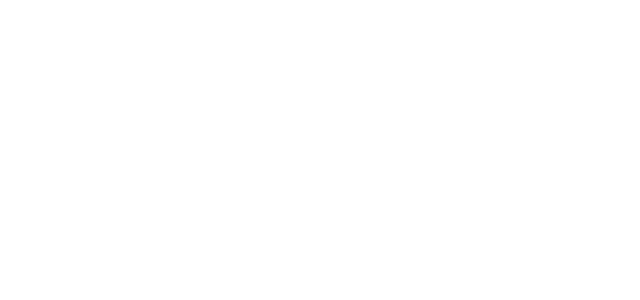
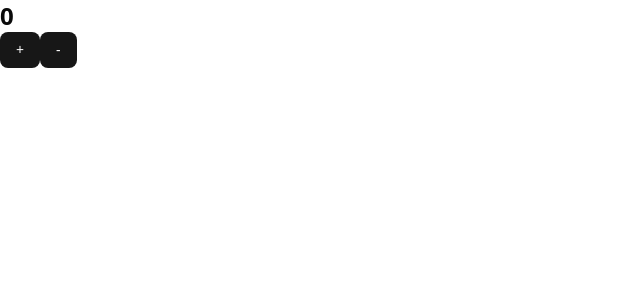
Before and after one commit to this-and-that-dev/onebite-exam, a React (Vite) app: page /counter in a window 1280 px wide. Before the commit this address had no page. Shown: the top 300 px of the page, without its empty margins (0-640 px from the left). Built offline with nearby package versions, Linux system fonts and the light colour scheme.

Commit message:
16. (3.2) Zustand 기본 사용법 1

```diff
--- a/package.json
+++ b/package.json
@@ -25,7 +25,8 @@
     "react-router": "^7.12.0",
     "sonner": "^2.0.7",
     "tailwind-merge": "^3.4.0",
-    "tailwindcss": "^4.1.18"
+    "tailwindcss": "^4.1.18",
+    "zustand": "^5.0.9"
   },
   "devDependencies": {
     "@eslint/js": "^9.25.0",
--- a/src/App.tsx
+++ b/src/App.tsx
@@ -3,6 +3,7 @@
 import IndexPage from "@/pages/index-page.tsx";
 import SignInPage from "@/pages/sign-in-page.tsx";
 import SignUpPage from "@/pages/sign-up-page.tsx";
+import CounterPage from "@/pages/counter-page.tsx";
 
 function AuthLayout() {
   return (
@@ -17,6 +18,7 @@
   return (
     <Routes>
       <Route path="/" element={<IndexPage />} />
+      <Route path="/counter" element={<CounterPage />} />
       <Route element={<AuthLayout />}>
         <Route path="/sign-in" element={<SignInPage />} />
         <Route path="/sign-up" element={<SignUpPage />} />
--- /dev/null
+++ b/src/pages/counter-page.tsx
@@ -0,0 +1,27 @@
+import { useCountStore } from "@/store/count.ts";
+import { Button } from "@/components/ui/button.tsx";
+
+export default function CounterPage() {
+  const count = useCountStore((store) => store.count);
+  const increase = useCountStore((store) => store.increase);
+  const decrease = useCountStore((store) => store.decrease);
+  return (
+    <div>
+      <h1 className="text-2xl font-bold">{count}</h1>
+      <Button
+        onClick={() => {
+          increase();
+        }}
+      >
+        +
+      </Button>
+      <Button
+        onClick={() => {
+          decrease();
+        }}
+      >
+        -
+      </Button>
+    </div>
+  );
+}
--- /dev/null
+++ b/src/store/count.ts
@@ -0,0 +1,22 @@
+import { create } from "zustand";
+//create 는 state, action 함수를 포함하는 객체인 store 를 생성한다.
+
+type Store = {
+  count: number;
+  increase: () => void;
+  decrease: () => void;
+};
+
+export const useCountStore = create<Store>((set, get) => ({
+  count: 0,
+  increase: () => {
+    set((store) => ({
+      count: store.count + 1,
+    }));
+  },
+  decrease: () => {
+    set((store) => ({
+      count: store.count - 1,
+    }));
+  },
+}));
```
